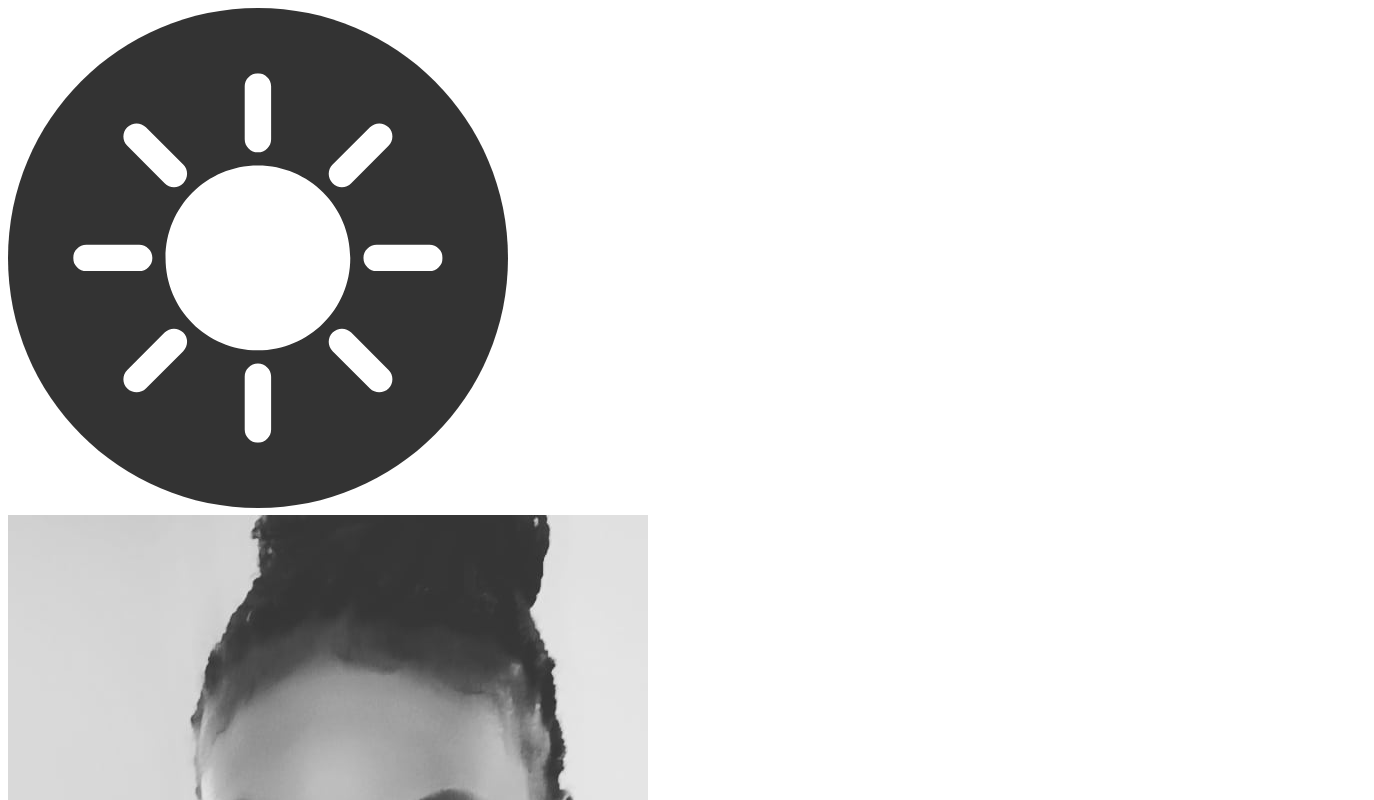
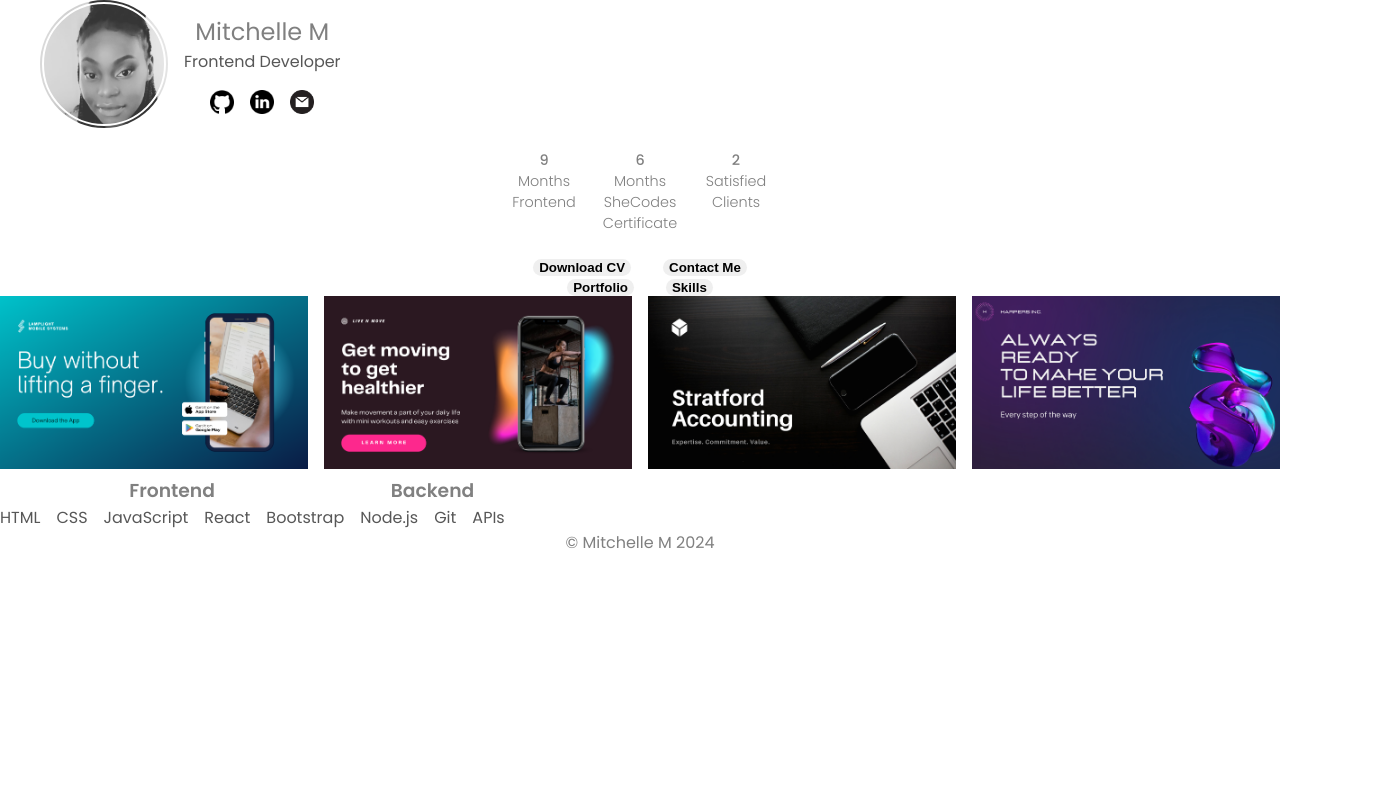
Before and after one commit to shanellmusarurwa/mini-portfolio, a plain HTML site: page index.html in a window 1280 px wide. Shown: the top 800 px of the page, 1374 px wide, since content can reach past the window. Drawn offline with Linux system fonts and the light colour scheme.

Commit message:
added css

```diff
--- a/style.css
+++ b/style.css
@@ -2,8 +2,185 @@
   /*light-mode*/
   --primary-font: "Poppins", sans-serif;
   --primary-bg-color: #ffffff;
+  --primary-text-color: #808080;
+  --secondary-color: #575757;
+  --btn-hover-color: #2196f3;
+  --cta-hover-color: #167bce;
+  --btn-bg-light: #eeeeee;
+
+  /*dark-mode*/
+  --dark-primary-font: "Poppins", sans-serif;
+  --dark-primary-bg-color: #222222;
+  --dark-primary-text-color: #ffffff;
+  --dark-secondary-color: #878787;
+  --dark-btn-hover-color: #1e88e5;
+  --dark-cta-hover-color: #0d5e8c;
+  --dark-btn-bg-light: #eeeeee;
 }
+.dark-theme {
+  --primary-bg-color: var(--dark-primary-bg-color);
+  --primary-text-color: var(--dark-primary-bg-color);
+  --secondary-color: var(--dark-secondary-color);
+  --btn-bg-color: var(--dark-btn-bg-color);
+  --cta-hover-color: var(--dark-cta-hover-color);
+  --btn-bg-light: var(--dark-btn-bg-light);
+}
+
 body {
+  margin: 0;
   font-family: var(--primary-font);
   background-color: var(--primary-bg-color);
+  color: var(--primary-text-color);
 }
+.theme-btn {
+  position: relative;
+  left: 8.5rem;
+}
+h1,
+h2,
+h3,
+p {
+  margin: 0;
+  cursor: default;
+}
+article,
+footer,
+.hero,
+.logo-container,
+.experience,
+.cta,
+.portfolio-skills,
+.btn-bg,
+.Portfolio,
+.skills {
+  display: flex;
+}
+.hero,
+.Portfolio,
+.skills {
+  flex-direction: columns;
+}
+.hero,
+.btn-bg,
+.Portfolio,
+.skills {
+  align-items: center;
+}
+.theme-btn,
+.logo-container a,
+.logo-container img {
+  height: 1.5rem;
+}
+.hero,
+.experience,
+.wrapper {
+  text-align: center;
+}
+article,
+.hero,
+.logo-container,
+.Portfolio,
+.skills {
+  gap: 1rem;
+}
+.hero-pic {
+  position: relative;
+  width: 8rem;
+  height: 8rem;
+  border-radius: 50%;
+  overflow: hidden;
+}
+.inner-circle {
+  content: "";
+  position: absolute;
+  top: 0.1rem;
+  left: 0.1rem;
+  bottom: 0.1rem;
+  right: 0.1rem;
+  border-radius: 50%;
+  border: 0.18rem solid var(--primary-bg-color);
+  z-index: 1;
+}
+.hero-pic img,
+.wrapper img {
+  width: 100%;
+}
+.hero-pic img {
+  height: 100%;
+  object-fit: cover;
+  object-position: top 0.4rem right-1.3rem;
+}
+.hero-info h1,
+h2 {
+  font-weight: 400;
+}
+article p,
+.hero-info h2 {
+  color: var(--secondary-color);
+}
+.hero-info h2 {
+  font-size: 1rem;
+  margin: 0 0 1rem 0;
+}
+footer,
+.logo-container,
+.experience,
+.cta,
+.portfolio-skills,
+.btn-bg {
+  justify-content: center;
+}
+.experience {
+  margin: auto;
+  margin-top: 1.4rem;
+  max-width: 20rem;
+}
+.experience b {
+  font-weight: 500;
+}
+.experience h2 {
+  width: 30%;
+  font-weight: 300;
+  font-size: 0.9rem;
+}
+.cta {
+  margin-top: 1.2rem;
+}
+.cta,
+.btn-bg {
+  gap: 2rem;
+}
+.btn,
+.btn-2,
+.btn-bg {
+  border-radius: 0.7rem;
+  border: none;
+}
+.btn,
+.btn-2,
+.btn-bg,
+.wrapper h3 {
+  font-weight: 600;
+}
+.btn,
+.btn-2,
+.btn-bg,
+.wrapper,
+.project-wrapper {
+  transition: transform 0.3s cubic-bezier(0.175, 0.885, 0.32, 1.275);
+}
+.download-btn:hover {
+  background-color: var(--cta-hover-color);
+}
+.theme-btn,
+.download-btn:hover,
+.contact-btn:hover,
+.btn-2:hover,
+.wrapper img:hover {
+  cursor: pointer;
+}
+.btn:hover,
+.btn-2:hover,
+.project-wrapper:hover .logo-container a:hover {
+  transform: scale(0.98);
+}
```
